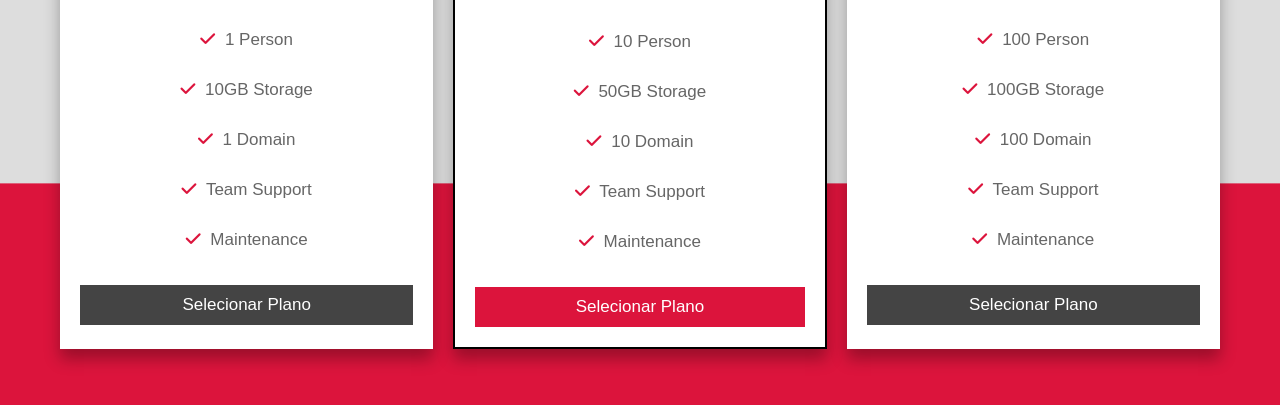
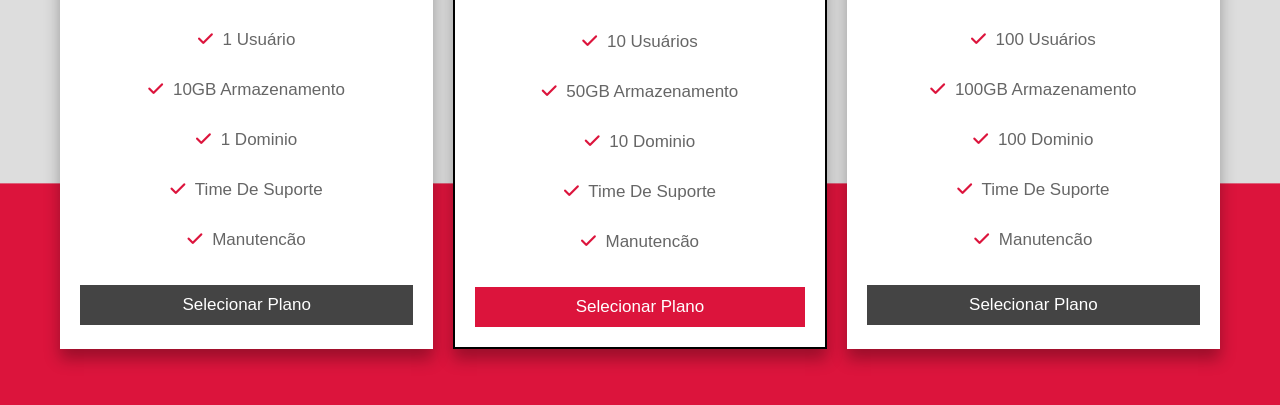
Before and after one commit to igor-wp/tabela-de-precos, a plain HTML site: page index.html in a window 1280 px wide. Shown: the part 217-622 px from the top of the page. Drawn offline with Linux system fonts and the light colour scheme; a web font is replaced by a local one.

Commit message:
texto traduzido

```diff
--- a/index.html
+++ b/index.html
@@ -29,11 +29,11 @@
                 <div class="price month"><span>$</span>10.<span>00</span></div>
                 <div class="price year"><span>$</span>30.<span>00</span></div>
                 <div class="list">
-                    <p> <i class="fas fa-check"></i> 1 person </p>
-                    <p> <i class="fas fa-check"></i> 10GB storage </p>
-                    <p> <i class="fas fa-check"></i> 1 domain </p>
-                    <p> <i class="fas fa-check"></i> team support </p>
-                    <p> <i class="fas fa-check"></i> maintenance </p>
+                    <p> <i class="fas fa-check"></i> 1 usuário </p>
+                    <p> <i class="fas fa-check"></i> 10GB armazenamento </p>
+                    <p> <i class="fas fa-check"></i> 1 dominio </p>
+                    <p> <i class="fas fa-check"></i> time de suporte </p>
+                    <p> <i class="fas fa-check"></i> manutencão </p>
                 </div>
                 <a href="#" class="btn">selecionar plano</a>
             </div>
@@ -43,11 +43,11 @@
                 <div class="price month"><span>$</span>30.<span>00</span></div>
                 <div class="price year"><span>$</span>50.<span>00</span></div>
                 <div class="list">
-                    <p> <i class="fas fa-check"></i> 10 person </p>
-                    <p> <i class="fas fa-check"></i> 50GB storage </p>
-                    <p> <i class="fas fa-check"></i> 10 domain </p>
-                    <p> <i class="fas fa-check"></i> team support </p>
-                    <p> <i class="fas fa-check"></i> maintenance </p>
+                    <p> <i class="fas fa-check"></i> 10 usuários </p>
+                    <p> <i class="fas fa-check"></i> 50GB armazenamento </p>
+                    <p> <i class="fas fa-check"></i> 10 dominio </p>
+                    <p> <i class="fas fa-check"></i> time de suporte </p>
+                    <p> <i class="fas fa-check"></i> manutencão </p>
                 </div>
                 <a href="#" class="btn">selecionar plano</a>
             </div>
@@ -57,11 +57,11 @@
                 <div class="price month"><span>$</span>90.<span>00</span></div>
                 <div class="price year"><span>$</span>150.<span>00</span></div>
                 <div class="list">
-                    <p> <i class="fas fa-check"></i> 100 person </p>
-                    <p> <i class="fas fa-check"></i> 100GB storage </p>
-                    <p> <i class="fas fa-check"></i> 100 domain </p>
-                    <p> <i class="fas fa-check"></i> team support </p>
-                    <p> <i class="fas fa-check"></i> maintenance </p>
+                    <p> <i class="fas fa-check"></i> 100 usuários </p>
+                    <p> <i class="fas fa-check"></i> 100GB armazenamento </p>
+                    <p> <i class="fas fa-check"></i> 100 dominio </p>
+                    <p> <i class="fas fa-check"></i> time de suporte </p>
+                    <p> <i class="fas fa-check"></i> manutencão </p>
                 </div>
                 <a href="#" class="btn">selecionar plano</a>
             </div>
```
